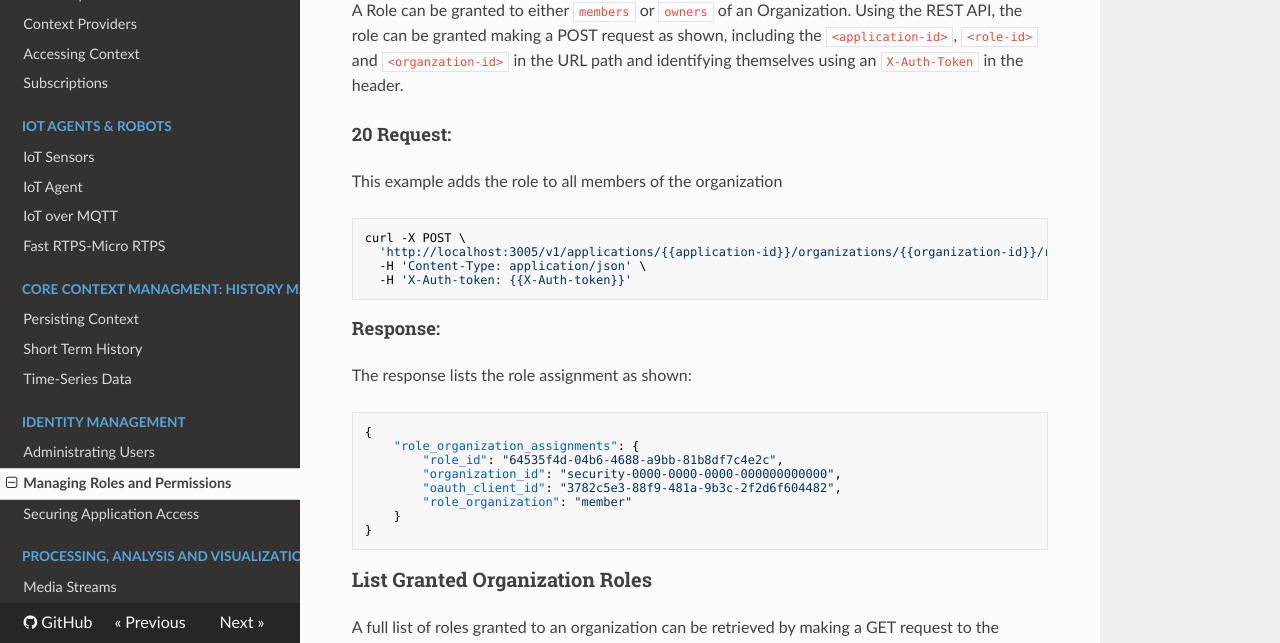
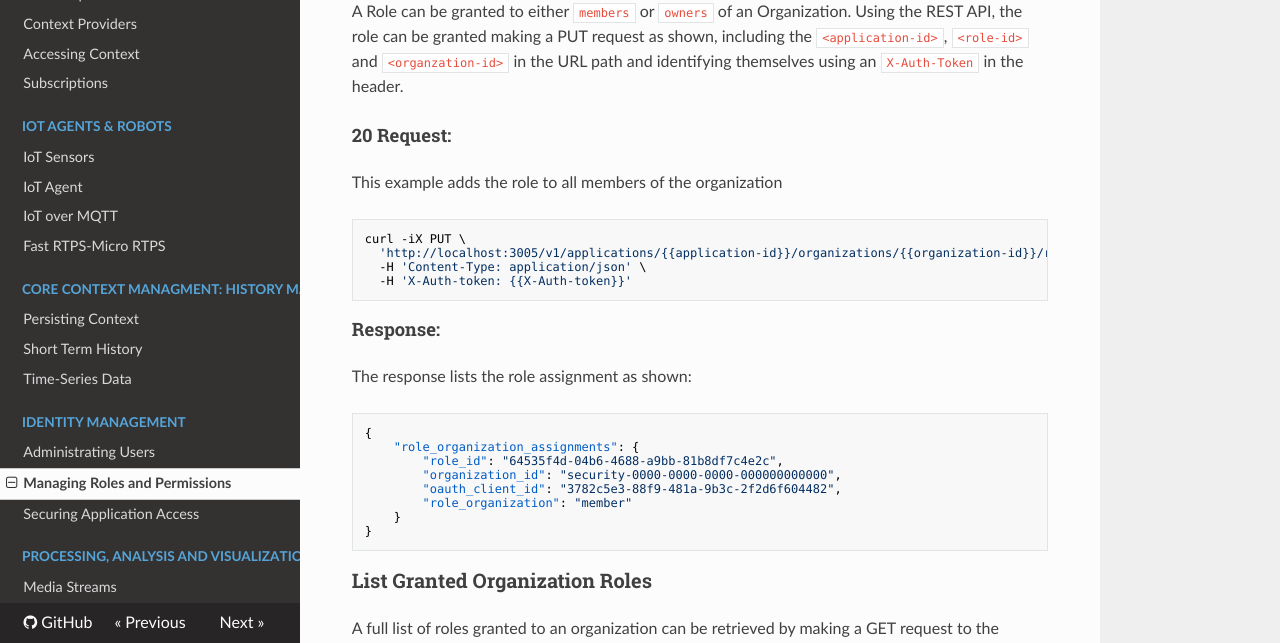
Before and after one commit to FIWARE/tutorials.Step-by-Step, an MkDocs documentation site: the page built from docs/roles-permissions.md, in a window 1280 px wide and 900 px high, scrolled down 26353 px, cut to the strip 257-900 px from the top of the window. Built offline with MkDocs 1.6.1, drawn with Linux system fonts in a browser that asks for light colours; nearby versions of some CDN libraries; comment, search, counter and statistics services are not loaded; old or Windows-style settings are respelled for this version of MkDocs; some of the changed text lies outside the part shown.

Commit message:
Switch adding permissions and roles and Users to organizations as PUT requests

````diff
--- a/docs/roles-permissions.md
+++ b/docs/roles-permissions.md
@@ -1044,14 +1044,14 @@ Within the GUI, select the role and check permissions from the list before savin
 
 ![](https://fiware.github.io/tutorials.Roles-Permissions/img/add-permission-to-role.png)
 
-To add a permission using the REST API make a POST request as shown, including
+To add a permission using the REST API make a PUT request as shown, including
 the `<application-id>`, `<role-id>` and `<permission-id>` in the URL path and identifying
 themselves using an `X-Auth-Token` in the header.
 
 #### 17 Request:
 
 ```bash
-curl -iX POST \
+curl -iX PUT \
   'http://localhost:3005/v1/applications/{{application-id}}/roles/{{role-id}}/permissions/{{permission-id}}' \
   -H 'Content-Type: application/json' \
   -H 'X-Auth-token: {{X-Auth-token}}'
@@ -1166,7 +1166,7 @@ organization.
 ![](https://fiware.github.io/tutorials.Roles-Permissions/img/add-role-to-org.png)
 
 A Role can be granted to either `members` or `owners` of an Organization. Using
-the REST API, the role can be granted  making a POST request as shown, including
+the REST API, the role can be granted  making a PUT request as shown, including
 the `<application-id>`, `<role-id>` and `<organzation-id>` in the URL path and identifying
 themselves using an `X-Auth-Token` in the header.
 
@@ -1177,7 +1177,7 @@ themselves using an `X-Auth-Token` in the header.
 This example adds the role to all members of the organization
 
 ```bash
-curl -X POST \
+curl -iX PUT \
   'http://localhost:3005/v1/applications/{{application-id}}/organizations/{{organization-id}}/roles/{{role-id}}/organization_roles/member' \
   -H 'Content-Type: application/json' \
   -H 'X-Auth-token: {{X-Auth-token}}'
@@ -1256,7 +1256,7 @@ A defined role cannot be granted to a user unless the role has already been asso
 Granting User access via the GUI can be done in the same manner as for organizations.
 
 A Role can be granted to either `members` or `owners` of an Organization. Using
-the REST API, the role can be granted  making a POST request as shown, including
+the REST API, the role can be granted  making a PUT request as shown, including
 the `<application-id>`, `<role-id>` and `<user-id>` in the URL path and identifying
 themselves using an `X-Auth-Token` in the header.
 
@@ -1264,7 +1264,7 @@ themselves using an `X-Auth-Token` in the header.
 #### 23 Request:
 
 ```bash
-curl -iX POST \
+curl -iX PUT \
   'http://localhost:3005/v1/applications/{{application-id}}/users/{{user-id}}/roles/{{role-id}}' \
   -H 'Content-Type: application/json' \
   -H 'X-Auth-token: {{X-Auth-token}}'
````
Also changed, not shown: docs/identity-management.md (+4 -4 lines).
